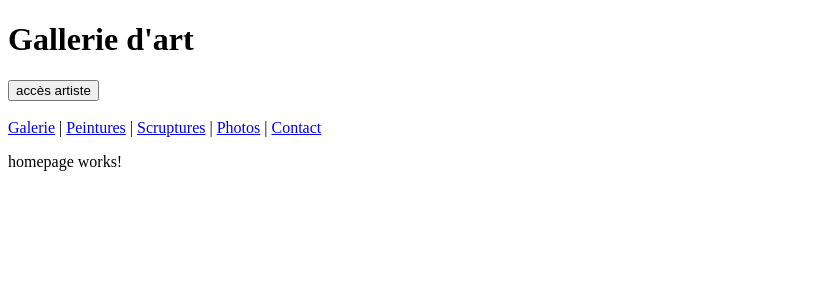
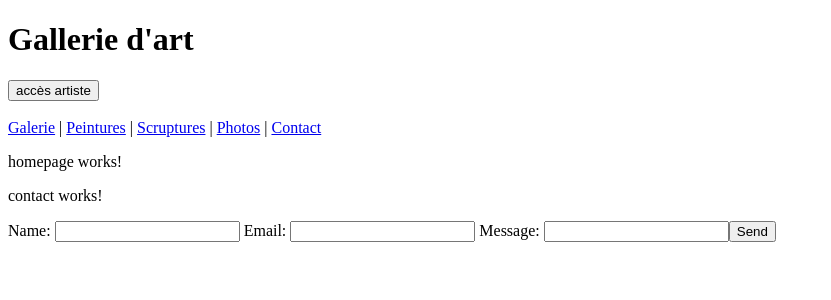
Before and after one commit to tyroger/GalerieArt, an Angular app: page / in a window 1280 px wide. Shown: the top 300 px of the page, without its empty margins (0-831 px from the left). Built offline with nearby package versions, Linux system fonts and the light colour scheme.

Commit message:
add form

```diff
--- a/src/app/app.component.html
+++ b/src/app/app.component.html
@@ -1,2 +1,3 @@
 <app-navigation></app-navigation>
 <router-outlet></router-outlet>
+<app-contact></app-contact>
--- /dev/null
+++ b/src/app/components/contact/contact.component.html
@@ -0,0 +1,21 @@
+<p>contact works!</p>
+<!-- <ul *ngFor = "let msg of msgs">
+    <li>{{msg.name}} - {{msg.email}} - {{ msg.message}}</li>
+</ul> -->
+
+<form [formGroup]="msgForm"  (ngSubmit)="addMsg()">
+    <label>
+        Name:
+        <input type="text" formControlName="name" />
+    </label>
+    <label>
+        Email:
+        <input type="text" formControlName="email" />
+    </label>
+    <label>
+        Message:
+        <input type="text" formControlName="message" />
+    </label>
+
+    <button type="submit">Send</button>
+</form>
--- /dev/null
+++ b/src/app/components/contact/contact.component.ts
@@ -0,0 +1,32 @@
+import { Component, OnInit } from '@angular/core';
+import { FormControl,FormGroup } from '@angular/forms';
+
+@Component({
+  selector: 'app-contact',
+  templateUrl: './contact.component.html',
+  styleUrls: ['./contact.component.css']
+})
+export class ContactComponent implements OnInit {
+
+  msgForm: FormGroup;
+
+  msgs:string[] = [];
+
+  constructor() {
+    this.msgForm = new FormGroup({
+      name : new FormControl(''),
+      email : new FormControl(''),
+      message : new FormControl('')
+
+    })
+  }
+
+  ngOnInit(): void {
+  }
+
+  addMsg(){
+    this.msgs.push(this.msgForm.value);
+    this.msgForm.reset();
+  }
+
+}
```
Also changed, not shown: src/app/app.module.ts (+7 -2 lines), src/app/components/contact/contact.component.css (added), 1 other file (tests, documents, lock files or other folders).
